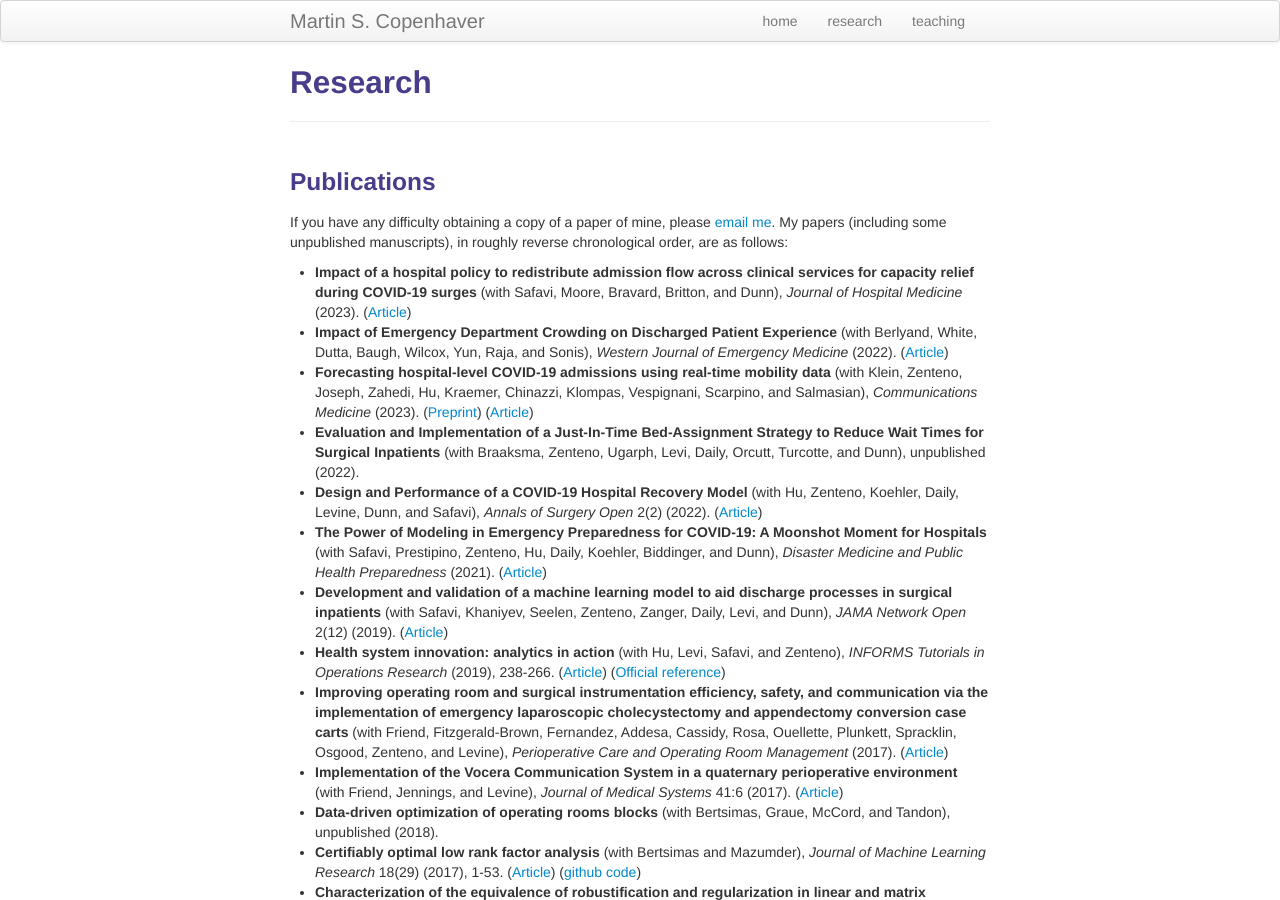
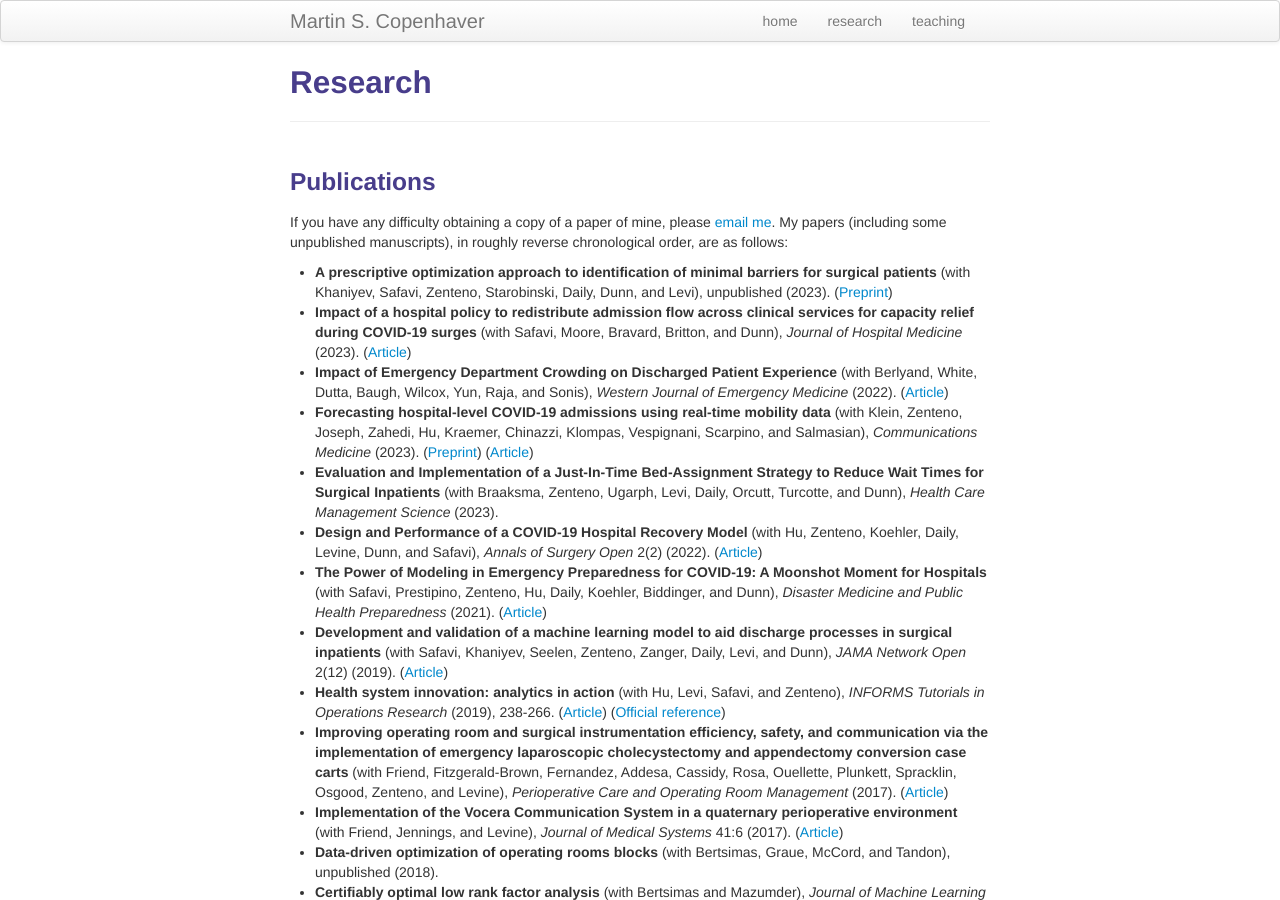
Before and after one commit to martincopenhaver/martincopenhaver.github.io, a Jekyll site: the page built from research.md, in a window 1280 px wide and 900 px high. Built offline with Jekyll 4.4.1, drawn with Linux system fonts in a browser that asks for light colours.

Commit message:
Update research.md

```diff
--- a/research.md
+++ b/research.md
@@ -9,10 +9,11 @@ description: Martin S. Copenhaver's research
 ---
 ### Publications
 If you have any difficulty obtaining a copy of a paper of mine, please <a href="mailto:first initial and last name at mgh.harvard.edu">email me</a>. My papers (including some unpublished manuscripts), in roughly reverse chronological order, are as follows:
+* **A prescriptive optimization approach to identification of minimal barriers for surgical patients** (with Khaniyev, Safavi, Zenteno, Starobinski, Daily, Dunn, and Levi), unpublished (2023). ([Preprint](https://www.medrxiv.org/content/10.1101/2023.03.24.23287694v1.full.pdf))
 * **Impact of a hospital policy to redistribute admission flow across clinical services for capacity relief during COVID-19 surges** (with Safavi, Moore, Bravard, Britton, and Dunn), _Journal of Hospital Medicine_ (2023). ([Article](https://shmpublications.onlinelibrary.wiley.com/doi/10.1002/jhm.13058))
 * **Impact of Emergency Department Crowding on Discharged Patient Experience** (with Berlyand, White, Dutta, Baugh, Wilcox, Yun, Raja, and Sonis), _Western Journal of Emergency Medicine_ (2022). ([Article](https://escholarship.org/uc/item/5tw0n5sc))
 * **Forecasting hospital-level COVID-19 admissions using real-time mobility data** (with Klein, Zenteno, Joseph, Zahedi, Hu, Kraemer, Chinazzi, Klompas, Vespignani, Scarpino, and Salmasian), _Communications Medicine_ (2023). ([Preprint](https://www.medrxiv.org/content/10.1101/2022.06.06.22275840)) ([Article](https://www.nature.com/articles/s43856-023-00253-5))
-* **Evaluation and Implementation of a Just-In-Time Bed-Assignment Strategy to Reduce Wait Times for Surgical Inpatients** (with Braaksma, Zenteno, Ugarph, Levi, Daily, Orcutt, Turcotte, and Dunn), unpublished  (2022).
+* **Evaluation and Implementation of a Just-In-Time Bed-Assignment Strategy to Reduce Wait Times for Surgical Inpatients** (with Braaksma, Zenteno, Ugarph, Levi, Daily, Orcutt, Turcotte, and Dunn), _Health Care Management Science_  (2023).
 * **Design and Performance of a COVID-19 Hospital Recovery Model** (with Hu, Zenteno, Koehler, Daily, Levine, Dunn, and Safavi), _Annals of Surgery Open_ 2(2) (2022). ([Article](https://journals.lww.com/aosopen/Fulltext/2021/06000/Design_and_Performance_of_a_COVID_19_Hospital.9.aspx))
 * **The Power of Modeling in Emergency Preparedness for COVID-19: A Moonshot Moment for Hospitals** (with Safavi, Prestipino, Zenteno, Hu, Daily, Koehler, Biddinger, and Dunn), _Disaster Medicine and Public Health Preparedness_ (2021). ([Article](https://doi.org/10.1017/dmp.2021.51))
 * **Development and validation of a machine learning model to aid discharge processes in surgical inpatients** (with Safavi, Khaniyev, Seelen, Zenteno, Zanger, Daily, Levi, and Dunn), _JAMA Network Open_ 2(12) (2019). ([Article](https://jamanetwork.com/journals/jamanetworkopen/fullarticle/2757372))
```
